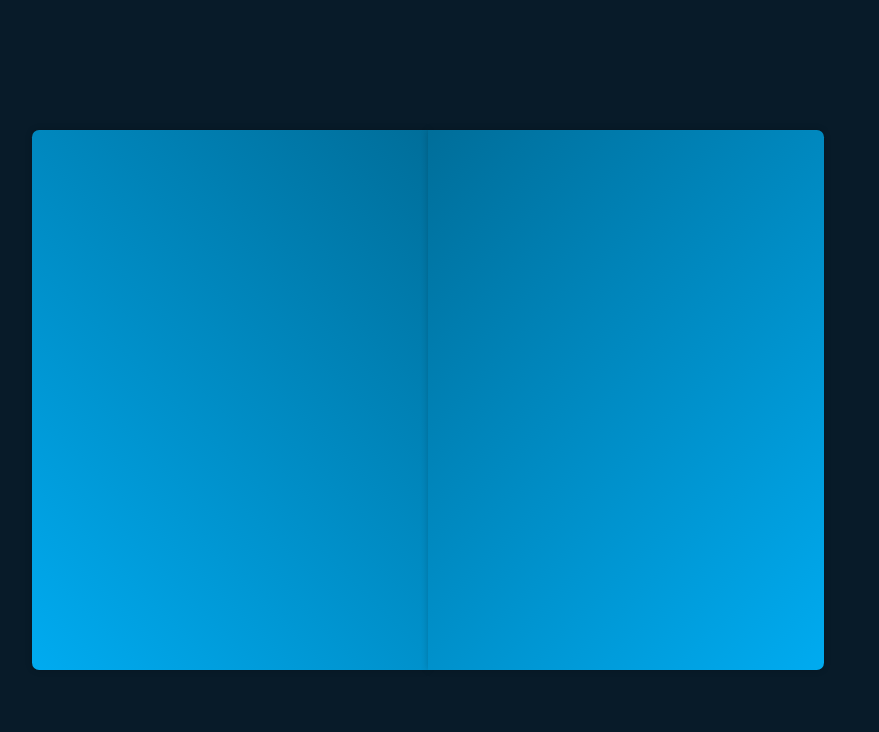
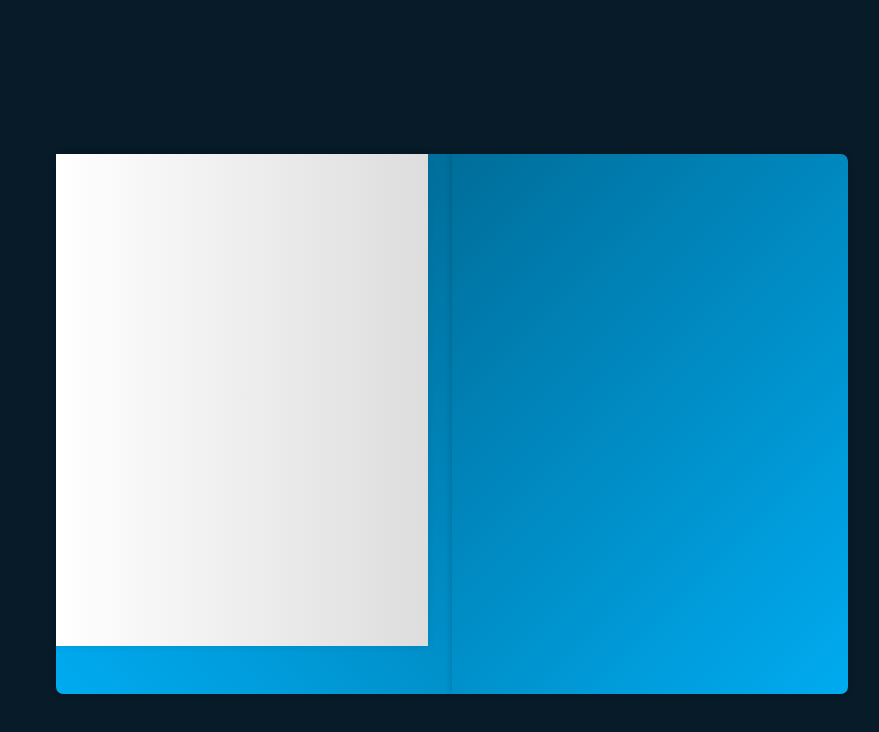
Before and after one commit to Yurimcalex/portfolio, a plain HTML site: page index.html in a window 1280 px wide. Shown: the whole page, without its empty margins (212-1091 px from the left). Drawn offline with nearby package versions, Linux system fonts and the light colour scheme.

Commit message:
Create book & book's left page

```diff
--- a/index.html
+++ b/index.html
@@ -13,6 +13,13 @@
     <div class="wrapper">
       <div class="cover cover-left"></div>
       <div class="cover cover-right turn"></div>
+
+      <div class="book">
+        <!-- Profile page -->
+        <div class="book-page page-left">
+
+        </div>
+      </div>
     </div>
 
 
--- a/style.css
+++ b/style.css
@@ -32,12 +32,14 @@ body {
   align-items: center;
   min-height: 100vh;
   background: var(--bg-color);
+  color: var(--text-color);
 }
 
 .wrapper {
   position: relative;
   width: 66rem;
   height: 45rem;
+  padding: 2rem;
 }
 
 .cover {
@@ -58,3 +60,19 @@ body {
 .cover.cover-right.turn {
   transform: rotateY(180deg);
 }
+
+.book {
+  position: relative;
+  width: 100%;
+  height: 100%;
+  display: flex;
+}
+
+.book .book-page {
+  position: absolute;
+  width: 50%;
+  height: 100%;
+  background: var(--pages-color);
+  box-shadow: 0 0 .6rem rgba(0, 0, 0, .1);
+  display: flex;
+}
```
